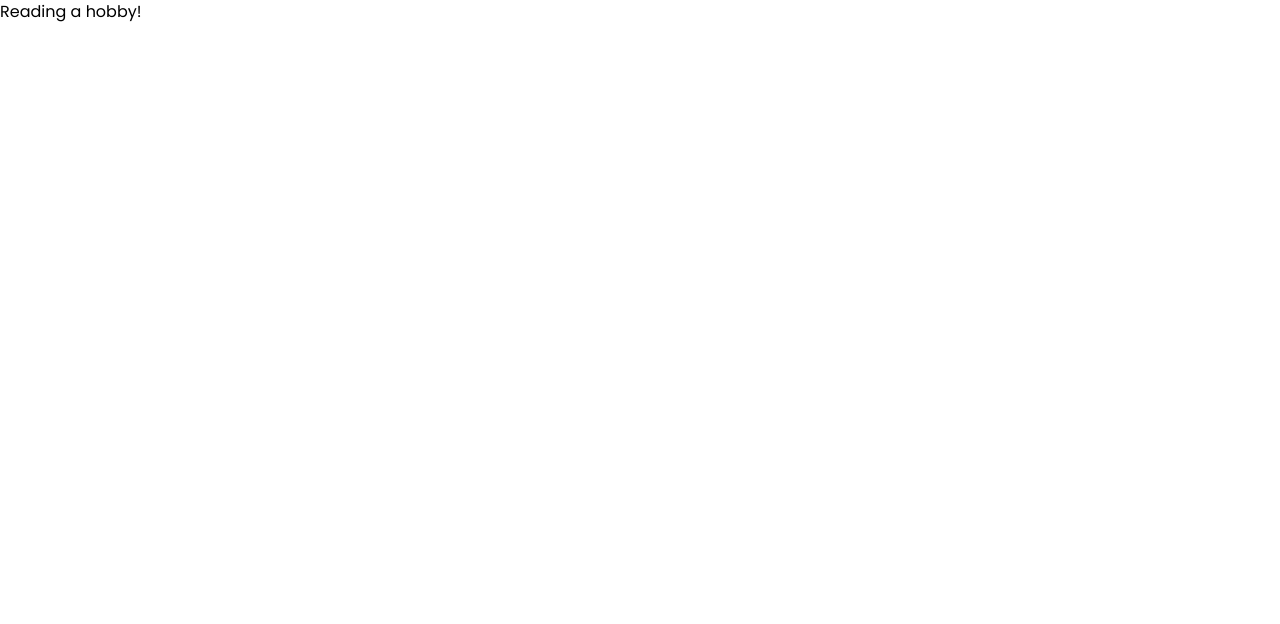
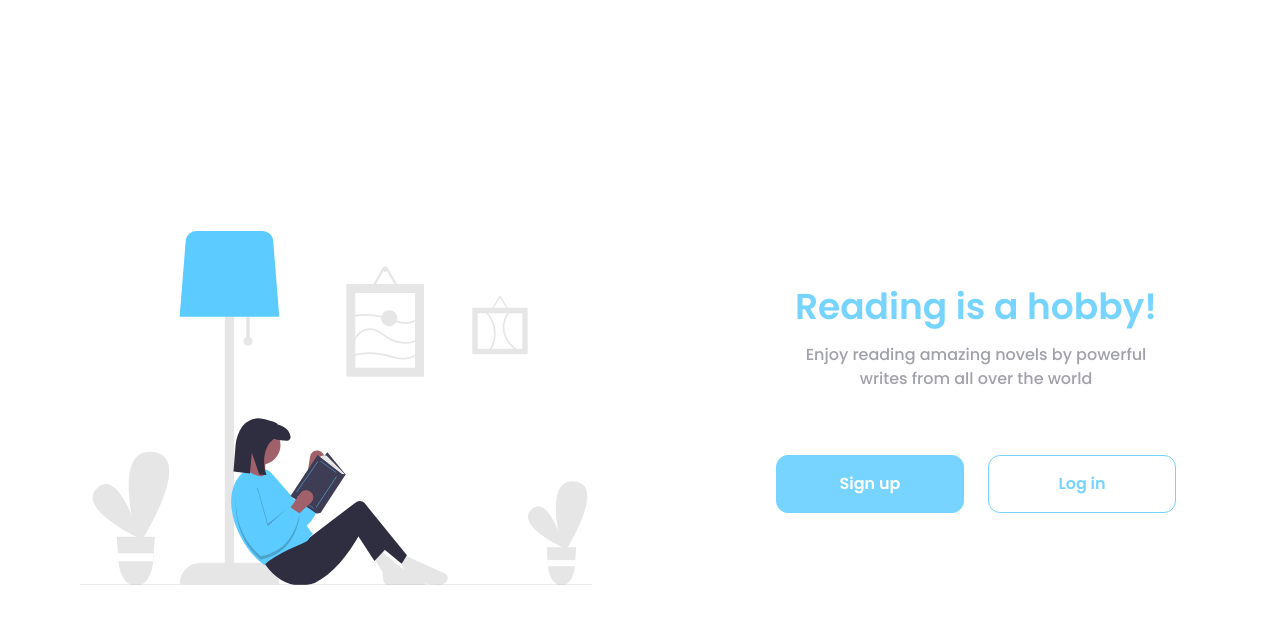
Before and after one commit to machadomatt/login-signup-exploration, a Vue app: page / in a window 1280 px wide. Shown: the top 624 px of the page. Built offline with nearby package versions, Linux system fonts and the light colour scheme.

Commit message:
Splash screen ready

```diff
--- a/src/views/Splash-screen.vue
+++ b/src/views/Splash-screen.vue
@@ -1,5 +1,42 @@
-<script setup></script>
+<script setup>
+import readingIllustration from '../assets/images/reading-time.svg'
+</script>
 
 <template>
-    <h1>Reading a hobby!</h1>
+    <div
+        class="flex flex-col min-h-screen mx-auto lg:flex-row lg:items-center lg:justify-center max-w-7xl"
+    >
+        <readingIllustration
+            class="mt-20 mb-16 max-w-[280px] lg:max-w-lg mx-auto"
+        ></readingIllustration>
+        <div class="flex flex-col lg:mx-auto">
+            <div class="text-center max-w-[250px] lg:max-w-md mx-auto mb-16">
+                <h1
+                    class="mb-4 text-2xl font-semibold lg:text-4xl text-primary"
+                >
+                    Reading is a hobby!
+                </h1>
+                <p
+                    class="text-xs font-medium leading-6 lg:text-base px-7 text-zinc-400"
+                >
+                    Enjoy reading amazing novels by powerful writes from all
+                    over the world
+                </p>
+            </div>
+            <div
+                class="flex flex-col items-center justify-center px-6 md:flex-row md:gap-6"
+            >
+                <a
+                    class="w-full px-6 py-4 mb-6 font-semibold text-center text-white transition-colors duration-300 border border-primary bg-primary rounded-xl hover:bg-primary-dark md:mb-0"
+                    href="#"
+                    >Sign up</a
+                >
+                <a
+                    class="w-full px-6 py-4 font-semibold text-center transition duration-300 bg-white border text-primary border-primary rounded-xl hover:bg-primary-dark hover:border-primary-dark hover:text-white"
+                    href="#"
+                    >Log in</a
+                >
+            </div>
+        </div>
+    </div>
 </template>
```
Also changed, not shown: src/assets/images/reading-time.svg (added).
